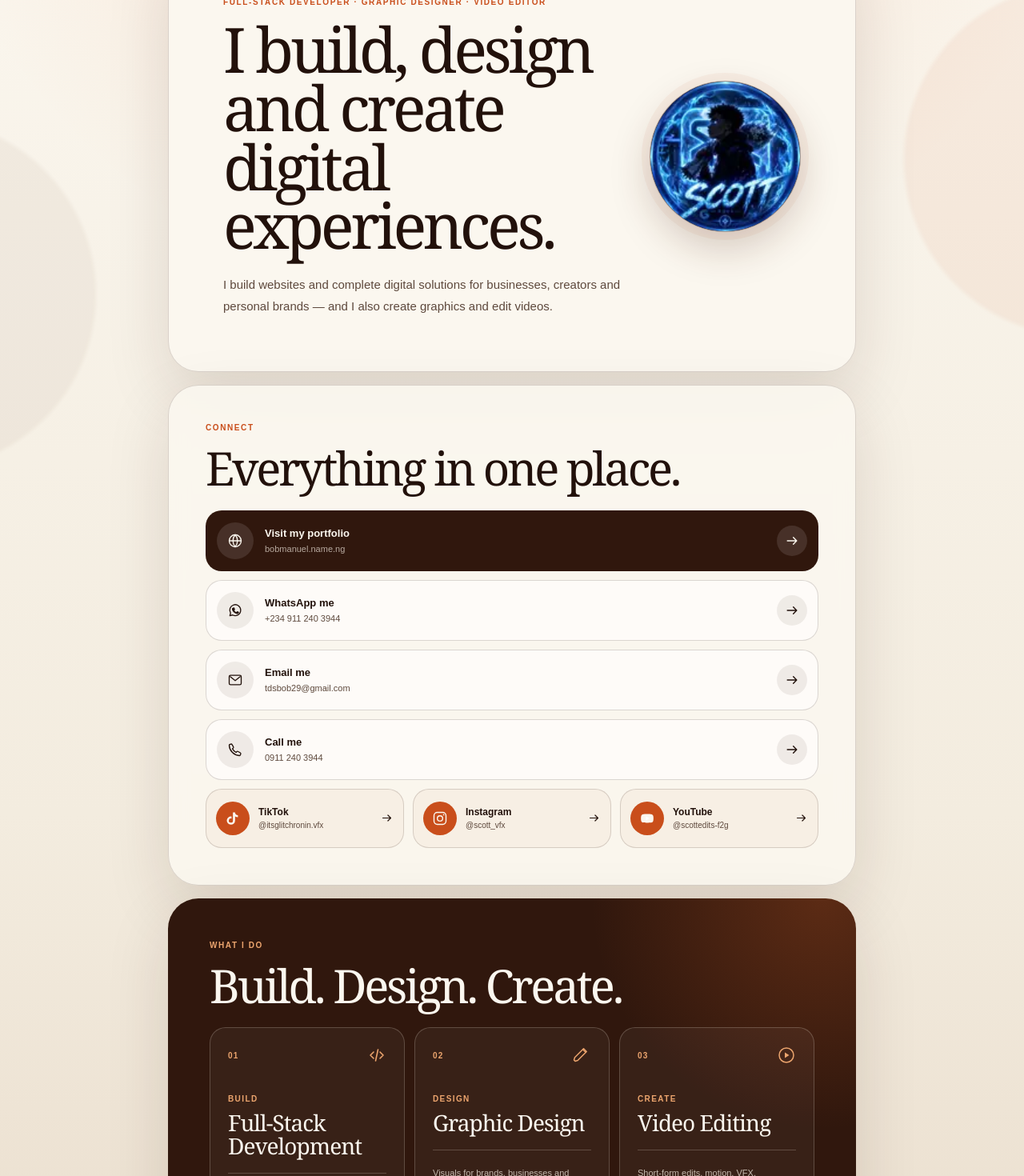
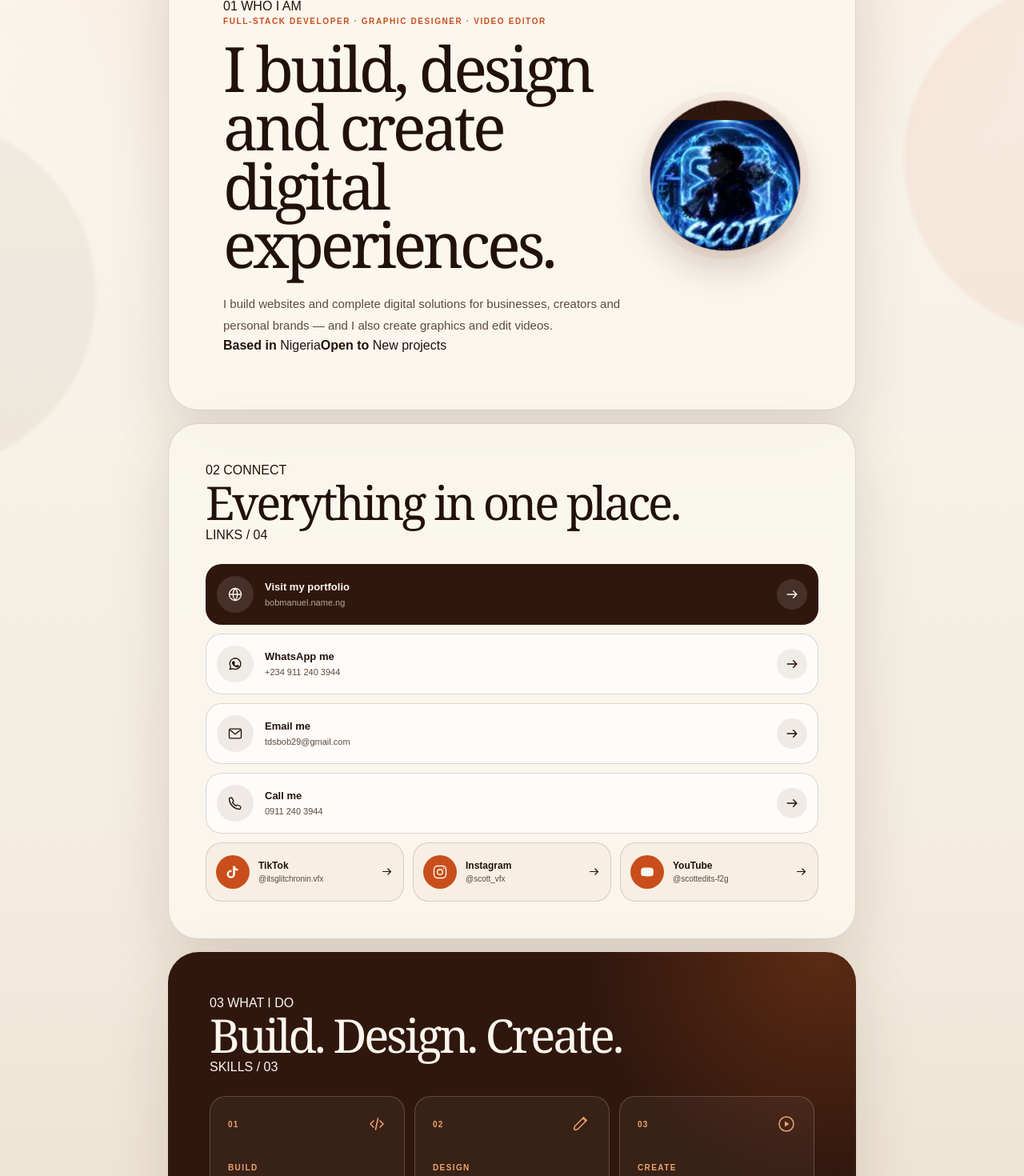
Before and after one commit to dbobmanuel29-hue/BOB, a Next.js app: page / in a window 1280 px wide. Shown: the part 180-1650 px from the top of the page at 80% size. Built offline with nearby package versions, Linux system fonts and the light colour scheme.

Commit message:
Add editorial details and personality to link hub

```diff
--- a/src/components/portfolio-site.tsx
+++ b/src/components/portfolio-site.tsx
@@ -110,13 +110,19 @@ export default function PortfolioSite() {
 
         <section className="intro-card reveal is-visible" id="top">
           <div className="intro-copy">
+            <div className="hero-kicker"><span>01</span><i /> WHO I AM</div>
             <p className="eyebrow">FULL-STACK DEVELOPER · GRAPHIC DESIGNER · VIDEO EDITOR</p>
             <h1>I build, design and create digital experiences.</h1>
             <p className="intro-text">
               I build websites and complete digital solutions for businesses, creators and personal brands — and I also create graphics and edit videos.
             </p>
+            <div className="hero-meta">
+              <span><b>Based in</b> Nigeria</span>
+              <span><b>Open to</b> New projects</span>
+            </div>
           </div>
           <div className="profile-image-wrap">
+            <span className="image-stamp">SCOTT / 01</span>
             <img
               className="profile-image"
               src="/scott-profile.webp"
@@ -128,9 +134,12 @@ export default function PortfolioSite() {
         </section>
 
         <section className="links-block reveal" aria-labelledby="connect-title">
-          <div className="section-heading">
-            <p className="eyebrow">CONNECT</p>
-            <h2 id="connect-title">Everything in one place.</h2>
+          <div className="section-heading section-heading-row">
+            <div>
+              <div className="hero-kicker"><span>02</span><i /> CONNECT</div>
+              <h2 id="connect-title">Everything in one place.</h2>
+            </div>
+            <span className="section-index">LINKS / 04</span>
           </div>
 
           <div className="main-links">
@@ -161,9 +170,12 @@ export default function PortfolioSite() {
         </section>
 
         <section className="work-block reveal" aria-labelledby="work-title">
-          <div className="section-heading section-heading-light">
-            <p className="eyebrow">WHAT I DO</p>
-            <h2 id="work-title">Build. Design. Create.</h2>
+          <div className="section-heading section-heading-light section-heading-row">
+            <div>
+              <div className="hero-kicker"><span>03</span><i /> WHAT I DO</div>
+              <h2 id="work-title">Build. Design. Create.</h2>
+            </div>
+            <span className="section-index">SKILLS / 03</span>
           </div>
           <div className="work-grid">
             {work.map((item, index) => (
@@ -180,6 +192,7 @@ export default function PortfolioSite() {
 
         <footer className="link-footer reveal">
           <div>
+            <div className="footer-mark"><span>BM</span><i>+</i></div>
             <a className="wordmark footer-wordmark" href="#top">BOB<span>MANUEL</span><i>.</i></a>
             <p>Full-Stack Developer · Graphic Designer · Video Editor</p>
           </div>
```
